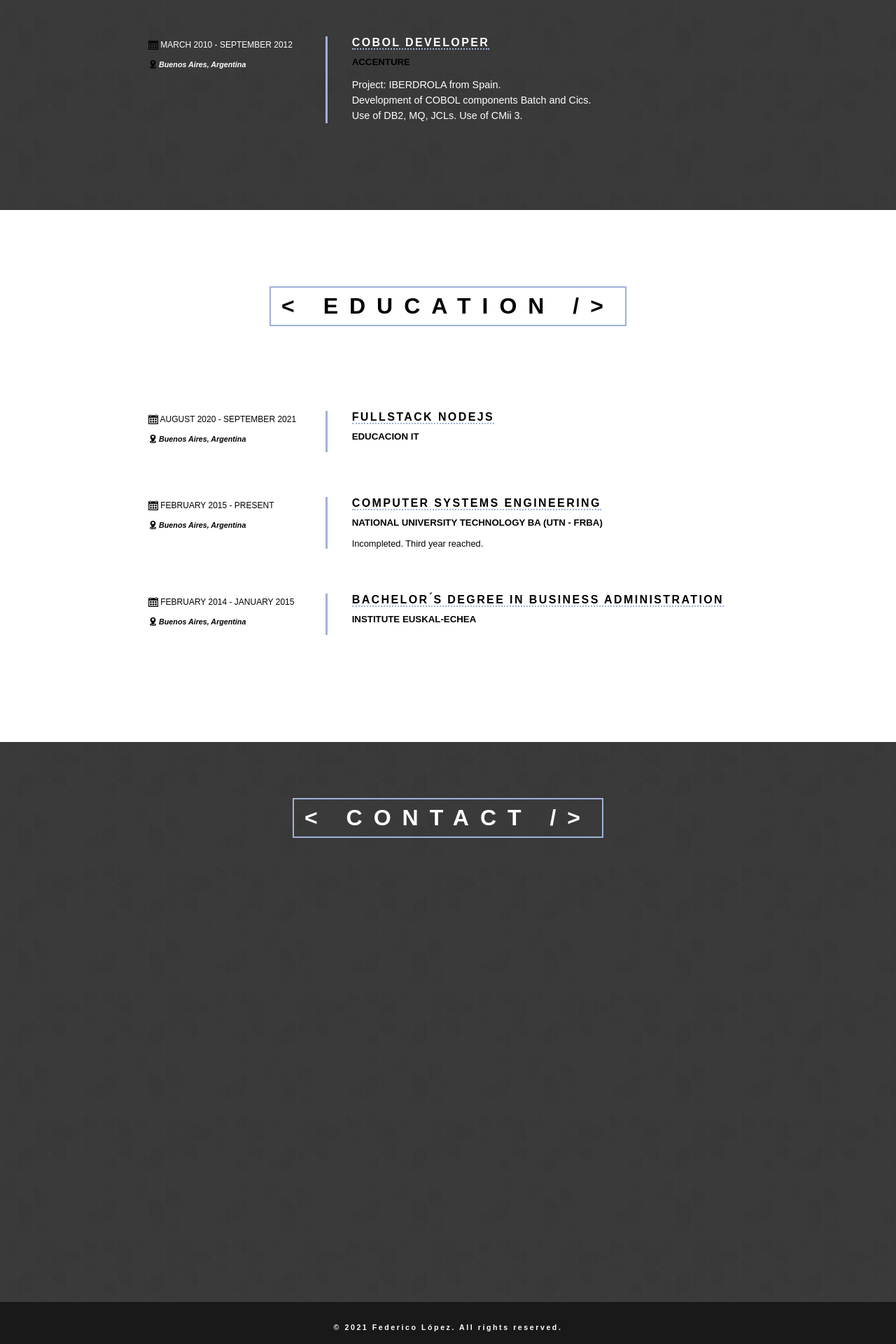
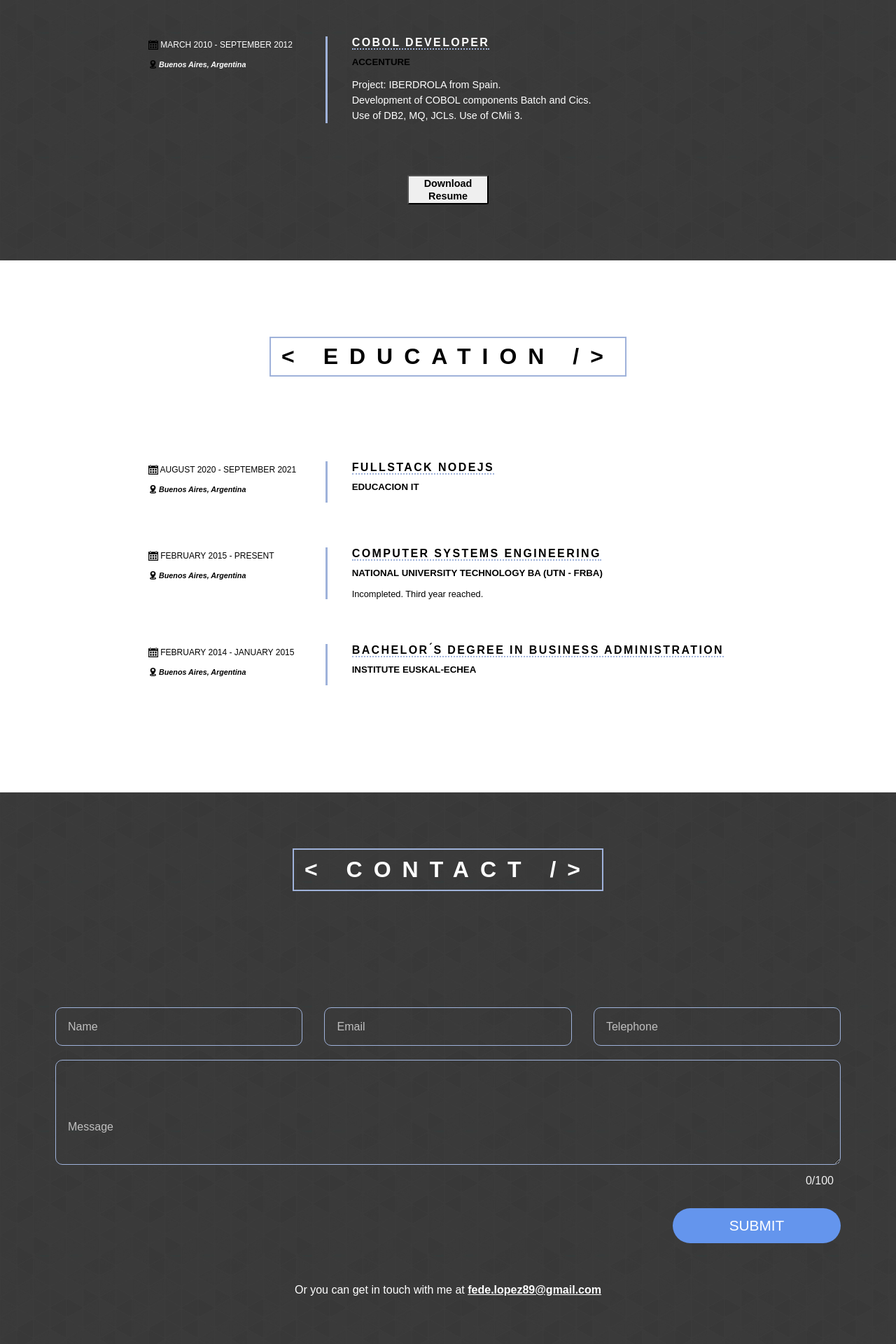
Before and after one commit to fedelopez89/resumeOld, a PHP site: page / in a window 1280 px wide. Shown: the part 3331-5251 px from the top of the page at 70% size. Run offline with PHP 8.4, Linux system fonts and the light colour scheme.

Commit message:
first design completed all

```diff
--- a/index.html
+++ b/index.html
@@ -61,12 +61,6 @@
                             </i>
                         </a>
                     </li>
-                    <!--                     <li class="twitter">
-                        <a href="https://twitter.com/fedepincha73" target="_blank">
-                            <i class="fa fa-twitter fa-2x" aria-hidden="true">
-                            </i>
-                        </a>
-                    </li> -->
                 </ul>
             </div>
         </div>
@@ -338,6 +332,9 @@
                     </div>
                 </div>
             </div>
+            <div class="exp-download">
+                <button><a href="./dowloads/Resume_LOPEZ_Federico.pdf" target="_blank">Download Resume</a></button>
+            </div>
         </section>
         <section id="education">
             <div class="edu-title">
@@ -381,7 +378,32 @@
             <div class="contact-title">
                 <h1>&lt; contact /&gt;</h1>
             </div>
-            <!-- <p>Or you can get in touch with me at <strong><u>fede.lopez89@gmail.com</u></strong></p> -->
+            <div class="container">
+                <form class="contact-form" onsubmit="javascript: return false;" method="post">
+                    <div class="contact-form-control">
+                        <label>Name</label>
+                        <input type="text" name="name" id="name">
+                    </div>
+                    <div class="contact-form-control">
+                        <label>Email</label>
+                        <input type="email" name="email" id="email">
+                    </div>
+                    <div class="contact-form-control">
+                        <label>Telephone</label>
+                        <input type="tel" name="phone" id="phone">
+                    </div>
+                    <div class="contact-form-control textarea">
+                        <label>Message</label>
+                        <textarea name="message" id="message"></textarea>
+                        <span
+                            style="padding: 10px; display: flex; color: #f2f2f2; justify-content: flex-end">0/100</span>
+                    </div>
+                    <button type="submit" onclick="javascript: return submitContact(); return false;">SUBMIT<i
+                            class="ion-arrow-right-b"></i></button>
+                </form>
+            </div>
+            <p>Or you can get in touch with me at <strong><u>fede.lopez89@gmail.com</u></strong>
+            </p>
         </section>
     </main>
     <footer>
--- a/style.css
+++ b/style.css
@@ -199,7 +199,9 @@ nav.scrolling {
 }
 
 /* ---------------- */
+
 /*  S E C T I O N   */
+
 /* ---------------- */
 
 main>section {
@@ -277,7 +279,9 @@ main>section>div>h1 {
 } */
 
 /* -------- */
+
 /*  SKILLS  */
+
 /* -------- */
 
 #skills {
@@ -405,8 +409,11 @@ h5[data-value]:after {
 }
 
 /* ---------- */
+
 /* EXPERIENCE */
+
 /* ---------- */
+
 #experience {
     color: white;
     display: flex;
@@ -508,12 +515,32 @@ h5[data-value]:after {
     line-height: 1.5em;
 }
 
+.exp-download {
+    margin-top: 30px;
+    text-align: center;
+}
+
+.exp-download>button {
+    border-radius: 4%;
+    text-align: center;
+    width: 10%;
+}
+
+.exp-download>button>a {
+    color: black;
+    font-size: 0.9em;
+    font-weight: 600;
+    text-decoration: none;
+}
 
 /* --------- */
+
 /* EDUCATION */
+
 /* --------- */
+
 #education {
-	background: white;
+    background: white;
     color: black;
     display: flex;
     flex-direction: column;
@@ -614,14 +641,17 @@ h5[data-value]:after {
 }
 
 /* ------- */
+
 /* CONTACT */
+
 /* ------- */
+
 #contact {
     align-items: center;
     color: white;
     display: flex;
     flex-direction: column;
-    justify-content: space-between;
+    justify-content: center;
     min-height: none;
     padding: 10vh 5vw;
 }
@@ -637,12 +667,20 @@ h5[data-value]:after {
     font-size: 2em;
     font-weight: 600;
     margin-bottom: 6vh;
-    padding: 8px 15px;
+    padding: 10px 15px;
+}
+
+form {
+    display: flex;
+    flex-direction: column;
 }
 
 /* --------------- */
+
 /*   F O O T E R   */
+
 /* --------------- */
+
 footer {
     align-items: center;
     background-color: rgba(0, 0, 0, 0.9);
@@ -682,5 +720,200 @@ footer {
 }
 
 /* --------------- */
+
 /*     T E S T     */
+
 /* --------------- */
+
+.container {
+    margin: auto;
+    max-width: 1200px;
+    padding: 0 15px;
+    position: relative;
+}
+
+.container:after {
+    content: '';
+    display: block;
+    clear: both;
+}
+
+.container>p {
+    color: #FFFFFF;
+    padding-top: 10px;
+    text-align: center;
+}
+
+@media (min-width: 600px) {
+    .contact-form {
+        max-width: 1160px;
+        margin: 60px auto 0;
+        display: -webkit-box;
+        display: -ms-flexbox;
+        display: flex;
+        -webkit-box-pack: justify;
+        -ms-flex-pack: justify;
+        justify-content: space-between;
+        -webkit-box-align: start;
+        -ms-flex-align: start;
+        align-items: flex-start;
+        -ms-flex-wrap: wrap;
+        flex-wrap: wrap;
+        -webkit-box-orient: horizontal;
+        -webkit-box-direction: normal;
+        -ms-flex-direction: row;
+        flex-direction: row;
+    }
+}
+
+@media (min-width: 600px) {
+    .contact-form-control {
+        width: 31.46552%;
+    }
+}
+
+.contact-form-control {
+    position: relative;
+    margin-bottom: 20px;
+}
+
+.contact-form-control label {
+    font-size: 1em;
+    color: #ffffffad;
+    position: absolute;
+    left: 18px;
+    top: 50%;
+    -webkit-transform: translateY(-50%);
+    -ms-transform: translateY(-50%);
+    transform: translateY(-50%);
+    -o-transition: 300ms 100ms;
+    transition: 300ms 100ms;
+    -webkit-transition: 300ms 100ms;
+}
+
+label {
+    cursor: default;
+}
+
+.contact-form-control textarea {
+    height: 150px;
+    min-height: 150px;
+    padding: 15px;
+    resize: vertical;
+    overflow: hidden;
+}
+
+.contact-form-control input, .contact-form-control textarea {
+    width: 100%;
+    height: 55px;
+    border: solid 1.5px var(--color-li-underline);
+    border-radius: 10px;
+    background-color: transparent;
+    color: #FFFFFF;
+    padding: 0 15px;
+    position: relative;
+    -webkit-transition: 300ms 0ms;
+}
+
+button, input {
+    overflow: visible;
+}
+
+button, input, select, textarea {
+    font: inherit;
+    margin: 0;
+}
+
+input {
+    -webkit-writing-mode: horizontal-tb !important;
+    text-rendering: auto;
+    /*  color: -internal-light-dark(black, white); */
+    letter-spacing: normal;
+    word-spacing: normal;
+    text-transform: none;
+    text-indent: 0px;
+    text-shadow: none;
+    display: inline-block;
+    text-align: start;
+    appearance: auto;
+    /*  background-color: -internal-light-dark(rgb(255, 255, 255), rgb(59, 59, 59)); */
+    -webkit-rtl-ordering: logical;
+    cursor: text;
+    /* margin: 0em; */
+    /*  font: 400 13.3333px Arial;
+    padding: 1px 2px;
+    border-width: 2px;
+    border-style: inset;
+    border-color: -internal-light-dark(rgb(118, 118, 118), rgb(133, 133, 133));
+    border-image: initial; */
+}
+
+@media (min-width: 600px) {
+    .contact-form-control.textarea {
+        width: 100%;
+    }
+}
+
+.contact-form button {
+    width: 240px;
+    height: 50px;
+    background-color: cornflowerblue;
+    color: #ffffff;
+    border: none;
+    font-size: 1.3em;
+    border-radius: 30px;
+    margin-left: auto;
+    cursor: pointer;
+    display: -webkit-box;
+    display: -ms-flexbox;
+    display: flex;
+    justify-content: center;
+    align-items: center;
+    -ms-flex-wrap: wrap;
+    flex-wrap: wrap;
+    -webkit-box-orient: horizontal;
+    -webkit-box-direction: normal;
+    -ms-flex-direction: row;
+    flex-direction: row;
+    -o-transition: 300ms 0ms;
+    transition: 300ms 0ms;
+    -webkit-transition: 300ms 0ms;
+}
+
+[type=reset], [type=submit], button, html [type=button] {
+    -webkit-appearance: button;
+}
+
+button, select {
+    text-transform: none;
+}
+
+button, input, select, textarea {
+    font: inherit;
+    margin: 0;
+}
+
+button {
+    /* appearance: auto; */
+    -webkit-writing-mode: horizontal-tb !important;
+    text-rendering: auto;
+    /*  color: -internal-light-dark(black, white); */
+    letter-spacing: normal;
+    word-spacing: normal;
+    /* text-transform: none; */
+    text-indent: 0px;
+    text-shadow: none;
+    /* display: inline-block; */
+    text-align: center;
+    /* align-items: flex-start; */
+    cursor: default;
+    background-color: -internal-light-dark(rgb(239, 239, 239), rgb(59, 59, 59));
+    box-sizing: border-box;
+    /* margin: 0em;
+    font: 400 13.3333px Arial; */
+    padding: 1px 6px;
+    /* border-width: 2px;
+    border-style: outset;
+    border-color: -internal-light-dark(rgb(118, 118, 118), rgb(133, 133, 133));
+    border-image: initial; */
+}
```
Also changed, not shown: 1 other file.
